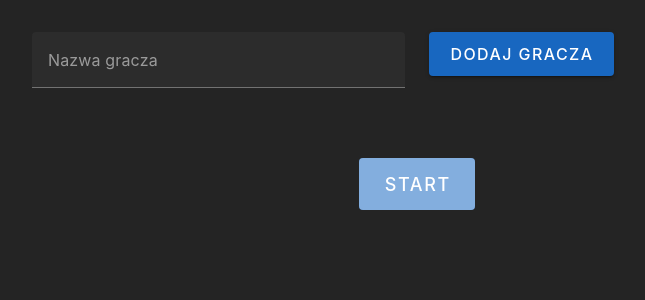
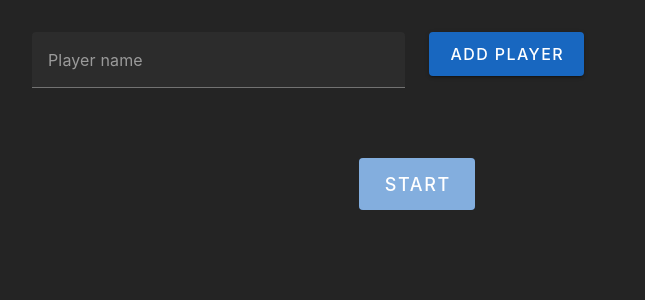
Before and after one commit to Korzanicho/darts-counter, a Vue app: page / in a window 1280 px wide. Shown: the top 300 px of the page, without its empty margins (223-868 px from the left). Built offline with nearby package versions, Linux system fonts and the light colour scheme.

Commit message:
change text in form

```diff
--- a/src/components/NewPlayerForm.vue
+++ b/src/components/NewPlayerForm.vue
@@ -4,13 +4,15 @@
       <v-row class="justify-center">
         <v-col cols="12" sm="6" md="4">
           <v-text-field
-            label="Nazwa gracza"
+            label="Player name"
             v-model="playerName"
             required
           ></v-text-field>
         </v-col>
         <v-col cols="12" sm="6" md="4">
-          <v-btn class="mx-auto" type="submit" color="primary" size="large">Dodaj gracza</v-btn>
+          <v-btn class="mx-auto" type="submit" color="primary" size="large"
+            >Add player</v-btn
+          >
         </v-col>
       </v-row>
     </v-form>
@@ -19,24 +21,34 @@
 
 <script setup lang="ts">
 import { ref } from 'vue'
-import { usePlayers } from '../composables/usePlayers'
+import { usePlayers } from '@/composables/usePlayers'
 
-import type { Player } from '../interfaces'
-import type { Ref } from 'vue';
+import type { Player } from '@/interfaces'
+import type { Ref } from 'vue'
 
 const { addPlayer, getPlayers } = usePlayers()
 
 const colorOptions = [
-	'#FFABCD', '#00FF00', '#0000FF',
-	'#FFFF00', '#00FFFF', '#FF00FF',
-	'#800000', '#808000', '#008080',
-	'#008000', '#800080', '#000080',
+  '#FFABCD',
+  '#00FF00',
+  '#0000FF',
+  '#FFFF00',
+  '#00FFFF',
+  '#FF00FF',
+  '#800000',
+  '#808000',
+  '#008080',
+  '#008000',
+  '#800080',
+  '#000080',
 ]
 
 const playerName: Ref<string> = ref('')
 
 const addNewPlayer = () => {
-  const colors = colorOptions.filter((color) => !(getPlayers.value.some((player: Player) => player.color == color)))
+  const colors = colorOptions.filter(
+    (color) => !getPlayers.value.some((player: Player) => player.color == color)
+  )
   const player: Player = {
     id: Date.now(),
     name: playerName.value,
```
Lines whose indentation alone changed are shown as unchanged.
